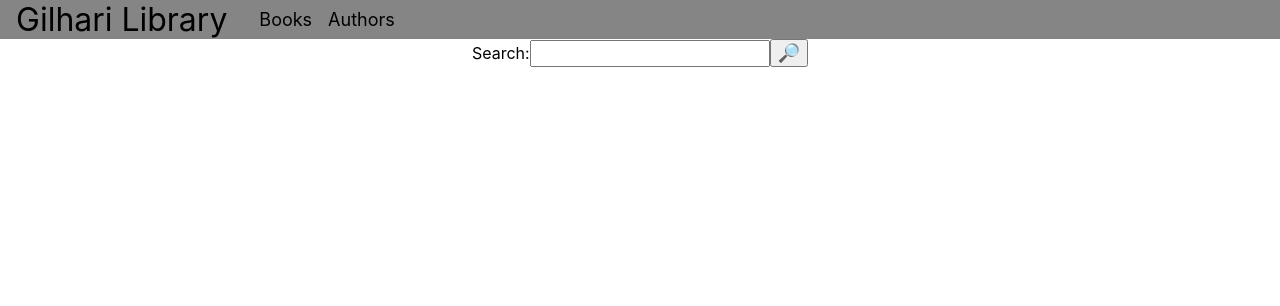
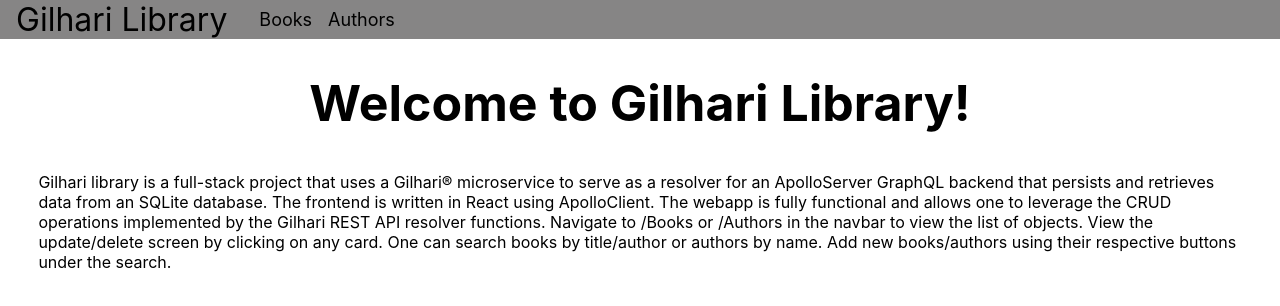
Before and after one commit to adityapentyala/Gilhari-Apollo-GraphQL-Resolver, a React (Create React App) app in the folder client/: page / in a window 1280 px wide. Shown: the top 306 px of the page. Built offline with nearby package versions, Linux system fonts and the light colour scheme.

Commit message:
feat: add homepage

```diff
--- a/client/src/pages/HomePage/HomePage.css
+++ b/client/src/pages/HomePage/HomePage.css
@@ -0,0 +1,8 @@
+.page-heading {
+    font-size:50px;
+}
+
+.about {
+    padding: 3%;
+    padding-top: 0.5%;
+}
--- a/client/src/pages/HomePage/HomePage.js
+++ b/client/src/pages/HomePage/HomePage.js
@@ -1,13 +1,23 @@
 import React from "react";
 import './HomePage.css';
 import { Navbar } from "../../components/Navbar/Navbar";
-import { Searchbar } from "../../components/Searchbar/Searchbar";
 
 export function HomePage(){
     return (
         <div>
             <Navbar />
-            <Searchbar />
+            <div className="heading-group">
+                <h1 className="page-heading">Welcome to Gilhari Library!</h1>
+                <p className="about">
+                    Gilhari library is a full-stack project that uses a Gilhari® microservice to serve as a resolver
+                    for an ApolloServer GraphQL backend that persists and retrieves data from an SQLite database.
+                    The frontend is written in React using ApolloClient. The webapp is fully functional and allows one to
+                    leverage the CRUD operations implemented by the Gilhari REST API resolver functions. Navigate to
+                    /Books or /Authors in the navbar to view the list of objects. View the update/delete screen by clicking on
+                    any card. One can search books by title/author or authors by name. Add new books/authors using their
+                    respective buttons under the search.
+                </p>
+            </div>
         </div>
     )
 }
--- a/client/src/pages/NewAuthorPage/NewAuthorPage.css
+++ b/client/src/pages/NewAuthorPage/NewAuthorPage.css
@@ -41,3 +41,8 @@
 button:hover {
     background-color: #0056b3;
 }
+
+.heading-group {
+    align-items: center;
+    justify-items: center;
+}
--- a/client/src/pages/NewAuthorPage/NewAuthorPage.js
+++ b/client/src/pages/NewAuthorPage/NewAuthorPage.js
@@ -24,6 +24,9 @@ export function NewAuthorPage(){
     return (
         <div>
         <Navbar />
+        <div className="heading-group">
+            <h1 className="page-heading">New Author</h1>
+        </div>
         <div className="author-input-card">
             <div className="author-input-group">
                 <label htmlFor="name">Name: </label>
--- a/client/src/pages/NewBookPage/NewBookPage.css
+++ b/client/src/pages/NewBookPage/NewBookPage.css
@@ -41,3 +41,8 @@
 button:hover {
     background-color: #0056b3;
 }
+
+.heading-group {
+    align-items: center;
+    justify-items: center;
+}
--- a/client/src/pages/NewBookPage/NewBookPage.js
+++ b/client/src/pages/NewBookPage/NewBookPage.js
@@ -34,6 +34,9 @@ export function NewBookPage(){
     return (
         <div>
         <Navbar />
+        <div className="heading-group">
+            <h1 className="page-heading">New Book</h1>
+        </div>
         <div className="book-input-card">
             <div className="book-input-group">
                 <label htmlFor="Title">Title: </label>
```
